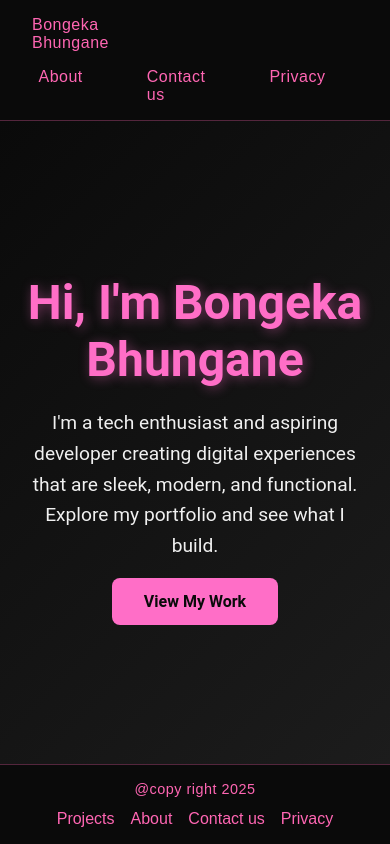
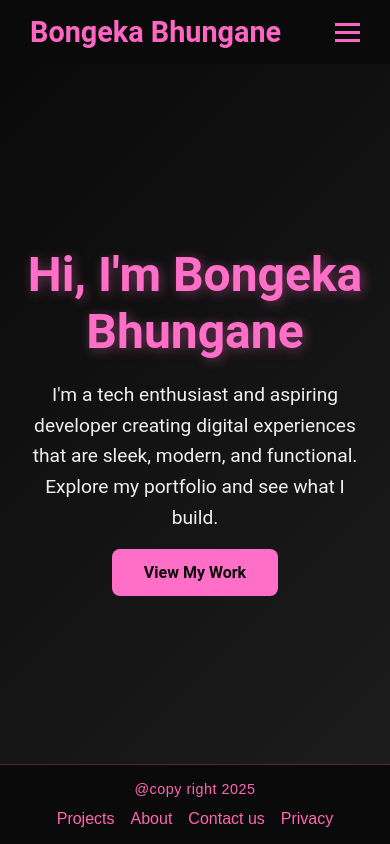
Before and after one commit to Bongeka-Bhungane/Bongeka-Bhungane-Portfoilo, a React (Vite) app: page / in a window 390 px wide. Built offline with nearby package versions, Linux system fonts and the light colour scheme.

Commit message:
made a humberger mene for smaller screens on the nav

```diff
--- a/src/App.css
+++ b/src/App.css
@@ -12,62 +12,59 @@ body,
 
 .nav {
   display: flex;
-  justify-content: center;
+  justify-content: space-between;
   align-items: center;
-  gap: 3rem;
-  padding: 1rem 2rem;
+  padding: 15px 30px;
   background-color: #0a0a0a;
-  border-bottom: 1px solid rgba(255, 105, 180, 0.3);
-  position: sticky;
-  top: 0;
-  z-index: 100;
-}
-
-.nav a {
-  text-decoration: none;
-  color: #ff66b3;
-  font-weight: 500;
-  letter-spacing: 0.5px;
-  transition: all 0.3s ease;
-  font-family: 'Poppins', sans-serif;
-  font-size: 1rem;
-}
-
-.nav a:hover {
-  color: #ffffff;
-  text-shadow: 0 0 8px #ff66b3;
-  transform: scale(1.05);
+  color: #fff;
+  position: relative;
 }
 
 .nav-logo {
-  text-decoration: none;
-  color: #ff66b3;
-  font-weight: 500;
-  letter-spacing: 0.5px;
-  font-family: 'Poppins', sans-serif;
-  font-size: 1rem;
-  align-self: start;
-  width: 20%;
+  font-size: 1.8rem;
+  font-weight: bold;
+  color: #ff66c4;
 }
 
 .nav-links {
   display: flex;
-  gap: 4rem;
-  width: 80%;
-  flex-direction: row;
-  justify-content: flex-end;
+  gap: 20px;
 }
 
 .nav-link {
-  color: #ccc;
   text-decoration: none;
+  color: #ff66c4;
   font-weight: 500;
-  transition: color 0.3s, transform 0.3s;
+  transition: 0.3s;
 }
 
-.nav a.active {
-  border-bottom: 2px solid #ff66b3;
-  padding-bottom: 3px;
+.nav-link:hover {
+  text-shadow: 0 0 10px #ff66c4;
+}
+
+/* Hamburger */
+.hamburger {
+  display: none;
+  flex-direction: column;
+  cursor: pointer;
+  gap: 5px;
+}
+
+.bar {
+  width: 25px;
+  height: 3px;
+  background-color: #ff66c4;
+  transition: all 0.3s ease;
+}
+
+.bar.open:nth-child(1) {
+  transform: rotate(45deg) translate(5px, 5px);
+}
+.bar.open:nth-child(2) {
+  opacity: 0;
+}
+.bar.open:nth-child(3) {
+  transform: rotate(-45deg) translate(6px, -6px);
 }
 
 /* General page setup */
@@ -451,10 +448,27 @@ body,
 }
 
 
-@media (max-width: 600px) {
-  .nav {
+/* Mobile Styles */
+@media (max-width: 768px) {
+  .hamburger {
+    display: flex;
+  }
+
+  .nav-links {
+    position: fixed;
+    top: 60px;
+    right: -100%;
     flex-direction: column;
-    gap: 1rem;
+    background-color: #0a0a0a;
+    width: 200px;
+    height: calc(100% - 60px);
+    padding: 30px 20px;
+    gap: 20px;
+    transition: right 0.3s ease;
+  }
+
+  .nav-links.active {
+    right: 0;
   }
 }
 
--- a/src/components/Nav.tsx
+++ b/src/components/Nav.tsx
@@ -1,11 +1,25 @@
+import { useState } from "react";
 import { Link } from "react-router-dom";
 
 export default function Nav() {
+  const [isOpen, setIsOpen] = useState(false);
+
+  const toggleMenu = () => setIsOpen(!isOpen);
+
   return (
     <nav className="nav">
       <h2 className="nav-logo">Bongeka Bhungane</h2>
-      <div className="nav-links">
-        <Link to="/" className="nav-link">
+
+      {/* Hamburger Icon */}
+      <div className="hamburger" onClick={toggleMenu}>
+        <div className={`bar ${isOpen ? "open" : ""}`}></div>
+        <div className={`bar ${isOpen ? "open" : ""}`}></div>
+        <div className={`bar ${isOpen ? "open" : ""}`}></div>
+      </div>
+
+      {/* Links */}
+      <div className={`nav-links ${isOpen ? "active" : ""}`}>
+        <Link to="/" className="nav-link" onClick={() => setIsOpen(false)}>
           Home
         </Link>
         <a
@@ -13,16 +27,25 @@ export default function Nav() {
           target="_blank"
           rel="noopener noreferrer"
           className="nav-link"
+          onClick={() => setIsOpen(false)}
         >
           Projects
         </a>
-        <Link to="/cv" className="nav-link">
-          About
+        <Link to="/cv" className="nav-link" onClick={() => setIsOpen(false)}>
+          CV
         </Link>
-        <Link to="/contactus" className="nav-link">
-          Contact us
-        </Link>
-        <Link to="/privacy" className="nav-link">
+        <a
+          href="mailto:bongekabhungane@gmail.com?subject=Hello%20Bongeka"
+          className="nav-link"
+          onClick={() => setIsOpen(false)}
+        >
+          Contact
+        </a>
+        <Link
+          to="/privacy"
+          className="nav-link"
+          onClick={() => setIsOpen(false)}
+        >
           Privacy
         </Link>
       </div>
```
